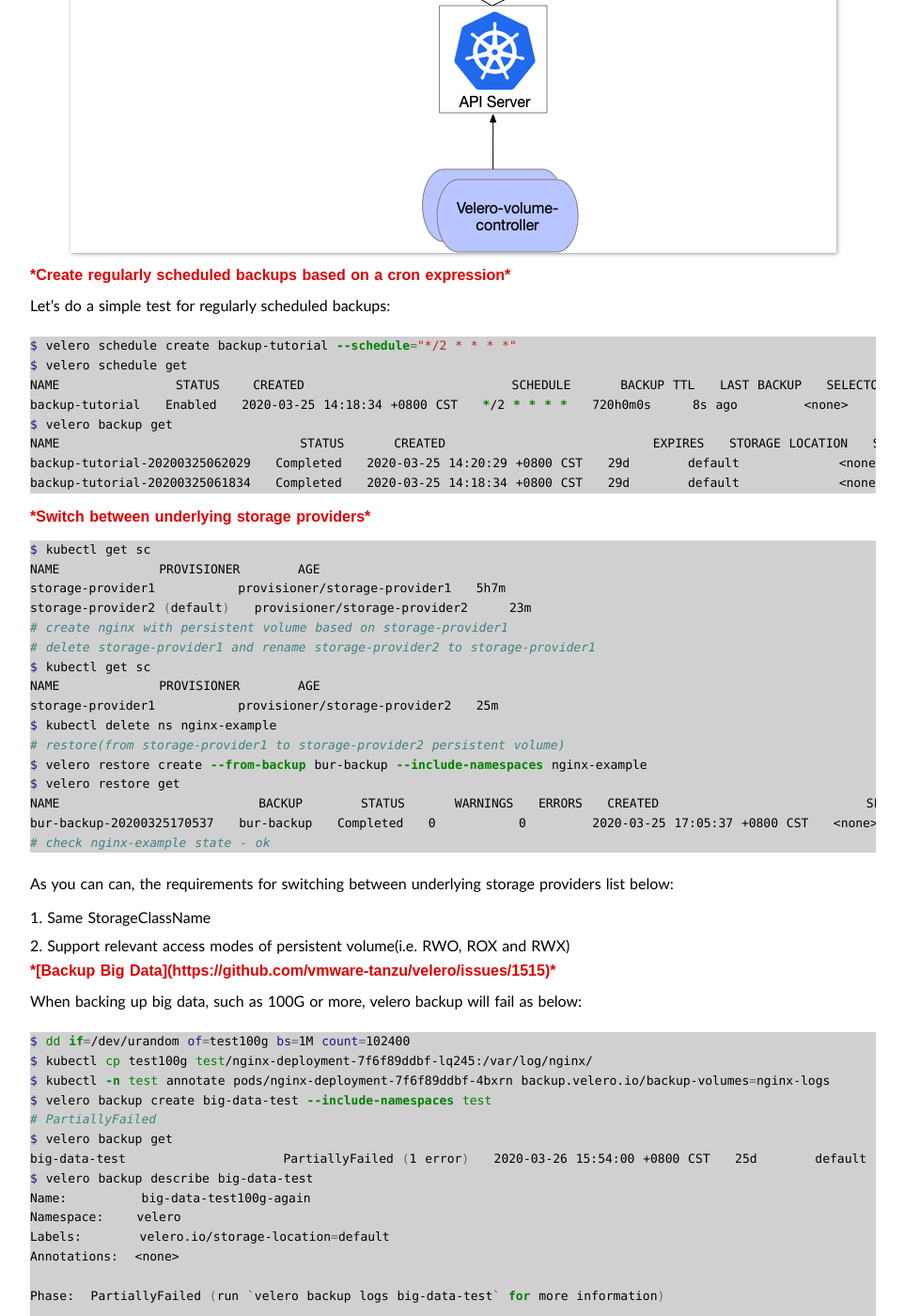
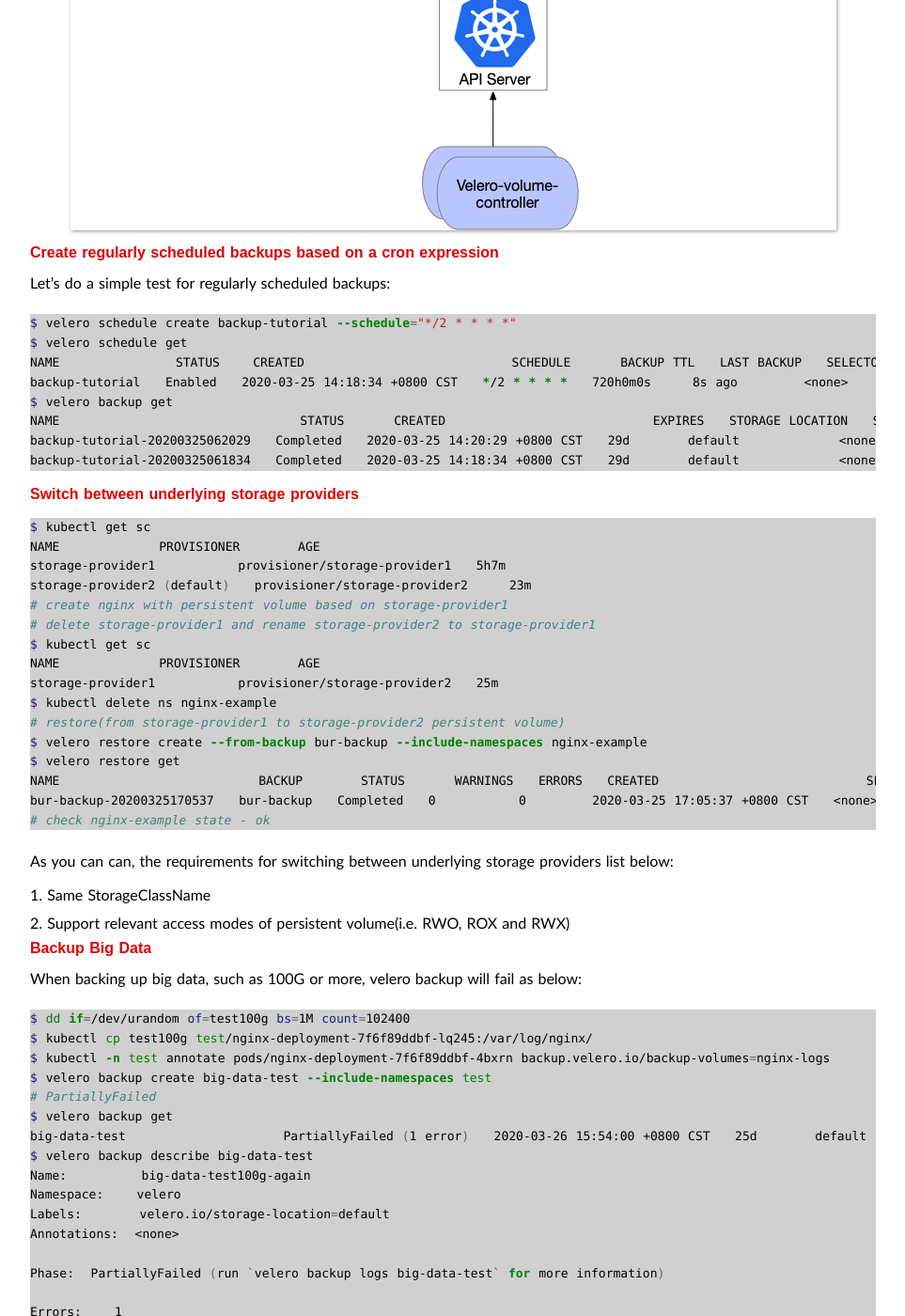
Before and after one commit to duyanghao/duyanghao.github.io, a Jekyll site: the page built from _posts/2020-3-30-velero.md, in a window 1280 px wide and 1400 px high, scrolled down 8243 px. Shown: the whole window at 94% size, without its empty margins (158-1121 px from the left). Built offline with Jekyll 4.4.1, drawn with Linux system fonts in a browser that asks for light colours; some web fonts are replaced; comment, search, counter and statistics services are not loaded; some of the changed text lies outside the part shown.

Commit message:
update velero
Signed-off-by: duyanghao <1294057873@qq.com>

````diff
--- a/_posts/2020-3-30-velero.md
+++ b/_posts/2020-3-30-velero.md
@@ -255,7 +255,7 @@
 
 ## Advanced research for velero with Restic Integration
 
-#### <font color="#dd0000">*Multiple Pods with velero restic backup annotation backend with same PersistentVolumeClaims*</font><br />
+#### <font color="#dd0000">Multiple Pods with velero restic backup annotation backend with same PersistentVolumeClaims</font><br />
 
 velero restic will backup the `PersistentVolumeClaims` only once when there are multiple backup annotations backend with the same `PersistentVolumeClaims` as below:
 
@@ -309,7 +309,7 @@
 time="2020-04-08T06:35:34Z" level=info msg="Pod volume uses a persistent volume claim which has already been backed up with restic from another pod, skipping." backup=velero/multi-test group=v1 logSource="pkg/backup/item_backupper.go:198" name=nginx-deployment-7d46f5c9d-trk4b namespace=multi podVolume=nginx-logs pvcName=nginx-logs resource=pods
 ```
 
-#### <font color="#dd0000">*[velero-volume-controller](https://github.com/vmware-tanzu/velero/blob/master/site/docs/master/restic.md#add-backup-annotation)*</font><br />
+#### [velero-volume-controller](https://github.com/vmware-tanzu/velero/blob/master/site/docs/master/restic.md#add-backup-annotation)
 
 Since one drawback of velero with Restic Integration is that we have to add relevant annotation for pods with persistent volumes by hand for backing up application data and meanwhile the velero official hasn't provided a solution to backup all volume resources in the cluster yet.
 
@@ -317,7 +317,7 @@
 
 ![](/public/img/velero/velero-volume-controller.png)
 
-#### <font color="#dd0000">*Create regularly scheduled backups based on a cron expression*</font><br />
+#### <font color="#dd0000">Create regularly scheduled backups based on a cron expression</font><br />
 
 Let's do a simple test for regularly scheduled backups:
 
@@ -332,7 +332,7 @@
 backup-tutorial-20200325061834   Completed   2020-03-25 14:18:34 +0800 CST   29d       default            <none>
 ```
 
-#### <font color="#dd0000">*Switch between underlying storage providers*</font><br />
+#### <font color="#dd0000">Switch between underlying storage providers</font><br />
 
 ```bash
 $ kubectl get sc
@@ -358,7 +358,7 @@
 1. Same StorageClassName
 2. Support relevant access modes of persistent volume(i.e. RWO, ROX and RWX)
 
-#### <font color="#dd0000">*[Backup Big Data](https://github.com/vmware-tanzu/velero/issues/1515)*</font><br />
+#### [Backup Big Data](https://github.com/vmware-tanzu/velero/issues/1515)
 
 When backing up big data, such as 100G or more, velero backup will fail as below:
 
@@ -451,7 +451,7 @@
 Events:             <none>
 ```
 
-#### <font color="#dd0000">*Backup concurrently*</font><br />
+#### <font color="#dd0000">Backup concurrently</font><br />
 
 Right now, velevo restic has not supported running restic backups concurrently as below:
 
@@ -477,7 +477,7 @@
 
 And you can get more information about this [here](https://github.com/vmware-tanzu/velero/issues/2122).
 
-#### <font color="#dd0000">*High-availability*</font><br />
+#### <font color="#dd0000">High-availability</font><br />
 
 >> Currently, Velero does not support multiple replicas of the server.
 
@@ -485,7 +485,7 @@
 
 >> That does still leave challenges for the server loops that handle dispatching the Backup and Restores to the workers, though. Some ideas for addressing that are discussed in [#487](https://github.com/vmware-tanzu/velero/issues/487).
 
-#### <font color="#dd0000">*Incremental backup*</font><br />
+#### <font color="#dd0000">Incremental backup</font><br />
 
 ```bash
 # test1 - single big file(100G)
@@ -512,7 +512,7 @@
 # test3 shows that an incremental backup chain will be maintained across pod reschedules for PVCs.
 ```
 
-#### <font color="#dd0000">*Delete policy*</font><br />
+#### <font color="#dd0000">Delete policy</font><br />
 
 `velero restic backup delete` will remove relevant backup, restore and disk snapshots，but it won't delete restic data or affect other backups
 
````
